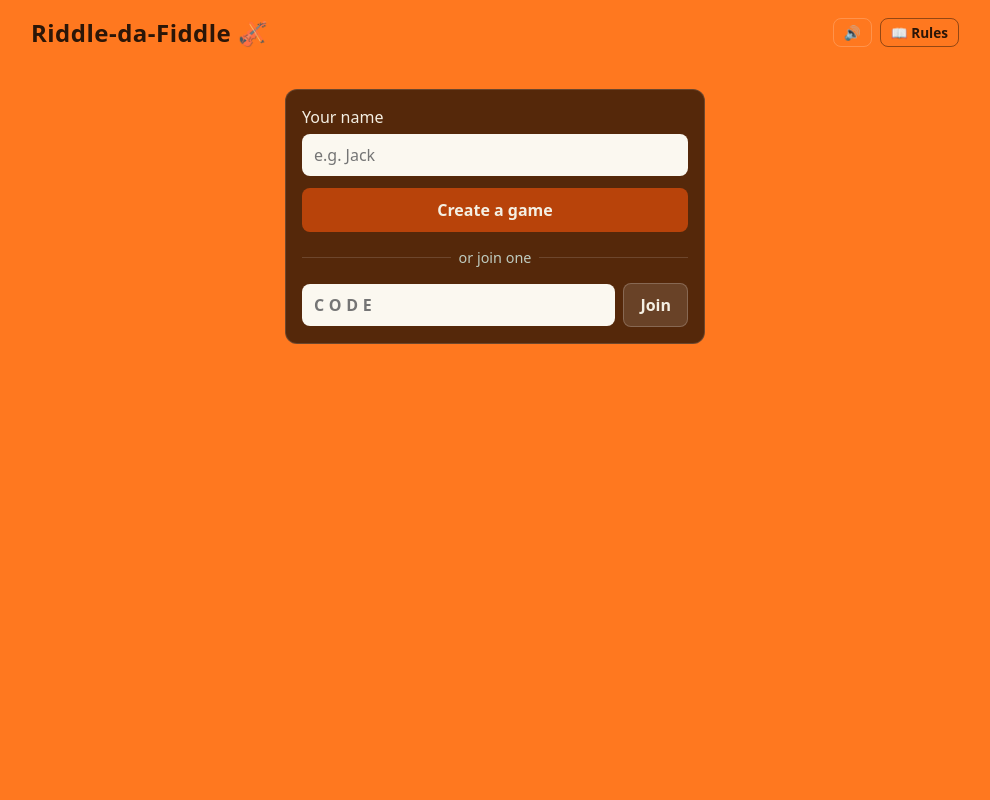
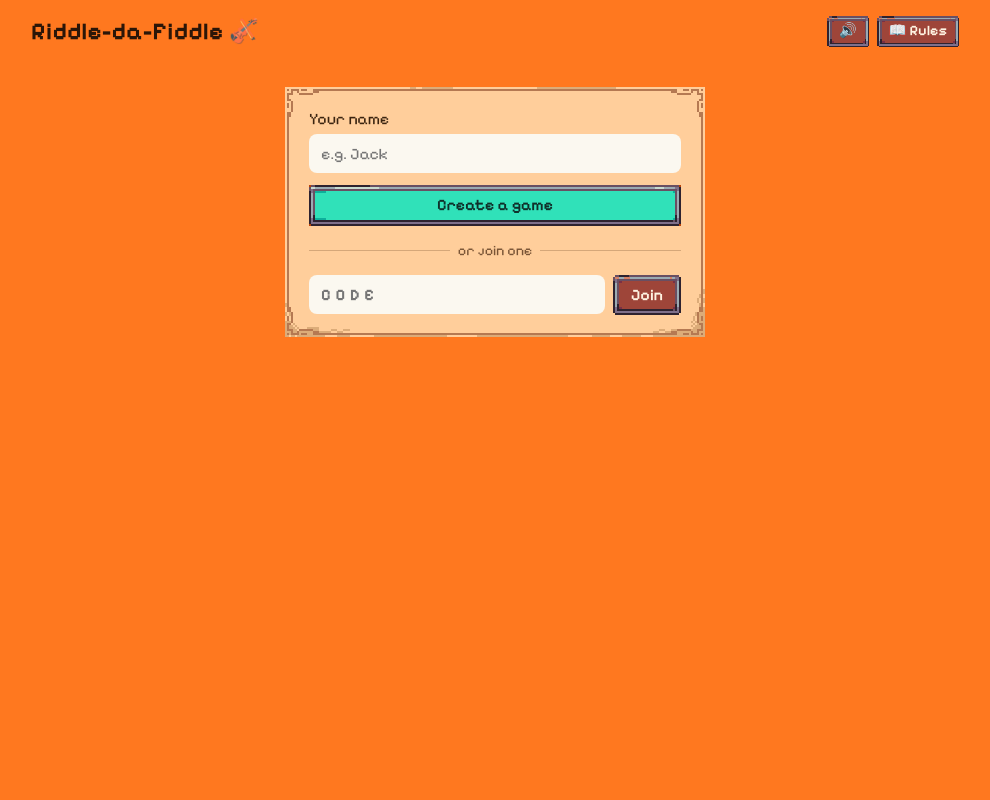
Before and after one commit to OrangeJack-et/Riddle-da-Fiddle, a Flask app: page / in a window 1280 px wide. Shown: the whole page, without its empty margins (145-1135 px from the left). Run offline with Flask 3, Linux system fonts and the light colour scheme; some libraries are stand-ins or nearby versions.

Commit message:
Add pixel-art panels, buttons and font
- Frames from Quintino Pixels' Fantasy UI pack (CC0) as stretchable
  9-slice panels: parchment panels, teal felt table, wood player
  seats, a gem frame for whose turn it is, scroll-banner headings
- Pixel buttons recoloured from the pack's teal button: teal main
  actions, red Fiddle/Leave, gold Riddle, wood for the rest
- Pixelify Sans font (ligatures off so "fi" reads correctly)
- Darker text colours on parchment; credits updated

Co-Authored-By: Claude Opus 5.5 <noreply@anthropic.com>

```diff
--- a/static/style.css
+++ b/static/style.css
@@ -249,3 +249,99 @@ li.rules-example { margin-left: -20px; }
   .room-code { font-size: 2rem; }
   .current-guess { font-size: 1.4rem; }
 }
+
+/* ================================================================
+   Pixel skin: frames and buttons from Quintino Pixels' Fantasy UI
+   pack (CC0), drawn at 2x with crisp pixels. Each piece is a
+   stretchable 9-slice frame (border-image), so it fits any size.
+   ================================================================ */
+body { font-family: "Pixelify Sans", system-ui, sans-serif; font-variant-ligatures: none; }
+button, input, select { font-variant-ligatures: none; }
+
+/* parchment: home, lobby, hand, last reveal, log & chat, results, rules */
+.panel, .results-box, .rules-box {
+  --text: #3b2410; --muted: #7a5536; --panel-border: rgba(90, 50, 20, 0.25);
+  color: var(--text);
+  background: none; border-radius: 0; box-shadow: none;
+  border-style: solid; border-width: 16px;
+  border-image: url("ui/panel_parchment.png") 8 fill / 16px stretch;
+  image-rendering: pixelated;
+  padding: 6px 8px;
+}
+.results-box, .rules-box { padding: 10px 14px 16px; }
+
+/* the table: dark teal felt with the vine-and-gem frame */
+.table.panel {
+  --text: #f4efe3; --muted: #bfe0da; --panel-border: rgba(255, 255, 255, 0.15);
+  border-width: 24px;
+  border-image: url("ui/panel_table.png") 12 fill / 24px stretch;
+  padding: 4px 8px 8px;
+}
+
+/* player seats: wood; whose turn it is gets the gem frame */
+.player {
+  background: none; border-radius: 0;
+  border-style: solid; border-width: 12px;
+  border-image: url("ui/panel_wood.png") 6 fill / 12px stretch;
+  image-rendering: pixelated;
+  padding: 2px 4px;
+}
+.player.current { border-width: 20px; border-image: url("ui/panel_turn.png") 10 fill / 20px stretch; padding: 0; }
+
+/* headings on a little scroll banner */
+.panel > h2, .rules-box h3, .results-headline {
+  display: inline-block; color: #3b2410;
+  border-style: solid; border-width: 8px 12px;
+  border-image: url("ui/banner.png") 4 6 fill / 8px 12px stretch;
+  image-rendering: pixelated;
+  padding: 0 6px 0 12px; margin-bottom: 8px;
+}
+.results-headline { display: block; }
+.rules-summary h3 { margin-top: 6px; }
+
+/* buttons */
+.btn, .btn.ghost, #leave-btn, #rules-btn, #host-game-controls .btn, .rules-close {
+  background: none; border-radius: 0;
+  border-style: solid; border-width: 8px;
+  border-image: url("ui/button_wood.png") 4 fill / 8px stretch;
+  image-rendering: pixelated;
+  color: #fff4e2; padding: 2px 10px; line-height: 1.3;
+}
+.btn:hover:not(:disabled) { background: none; filter: brightness(1.12); }
+.btn:active:not(:disabled) { transform: translateY(1px); }
+.btn.primary { border-image-source: url("ui/button_teal.png"); color: #0f302a; }
+.btn.danger, #leave-btn { border-image-source: url("ui/button_red.png"); color: #fff; }
+#leave-btn:hover { background: none; }
+.btn.gold { border-image-source: url("ui/button_gold.png"); color: #3b2410; }
+.btn.small, #rules-btn, #music-btn, #leave-btn { border-width: 6px; border-image-width: 6px; padding: 0 6px; font-size: 0.9rem; }
+.btn.selected { outline: 3px solid #fff3dc; outline-offset: 2px; }
+
+/* readable colours on parchment */
+.room-code { color: #b8430a; }
+.badge { background: rgba(0, 0, 0, 0.14); }
+.player .badge, .table .badge { background: rgba(255, 255, 255, 0.18); }
+.badge.host { background: var(--accent); color: #2b2210; }
+.badge.bot { background: #5a6fa8; color: #fff; }
+.badge.hacker { background: #8a3fa0; color: #fff; }
+.badge.warn { background: var(--danger); color: #fff; }
+.log li.chat { color: #2b1608; background: rgba(0, 0, 0, 0.07); }
+.change.minus { color: #b3261e; }
+.change.plus { color: #2e7d32; }
+.rules-moves dt { color: #2b1608; }
+.rules-moves dt.fiddle { color: #b3261e; }
+.rules-moves dt.riddle { color: #a0600a; }
+.rules-example { background: rgba(0, 0, 0, 0.05); border-left-color: #b8430a; }
+.rules-summary { background: rgba(0, 0, 0, 0.06); }
+.rules-credits a { color: #8a3a08; }
+.key { background: #fff9ef; }
+
+/* results countdown: dark slider track with a teal fill */
+.results-bar { height: 8px; border-radius: 0; background: #2e222f; }
+.results-bar-fill { background: #30e1b9; }
+
+@media (max-width: 520px) {
+  .panel, .results-box, .rules-box { border-width: 12px; border-image-width: 12px; }
+  .table.panel { border-width: 18px; border-image-width: 18px; }
+}
+.topbar-buttons .btn { white-space: nowrap; }
+@media (max-width: 520px) { .topbar h1 { font-size: 1.2rem; } }
--- a/templates/index.html
+++ b/templates/index.html
@@ -4,6 +4,9 @@
   <meta charset="utf-8">
   <meta name="viewport" content="width=device-width, initial-scale=1">
   <title>Riddle-da-Fiddle</title>
+  <link rel="preconnect" href="https://fonts.googleapis.com">
+  <link rel="preconnect" href="https://fonts.gstatic.com" crossorigin>
+  <link rel="stylesheet" href="https://fonts.googleapis.com/css2?family=Pixelify+Sans:wght@400..700&display=swap">
   <link rel="stylesheet" href="{{ url_for('static', filename='style.css') }}">
 </head>
 <body>
@@ -219,7 +222,9 @@
       <h3>Credits</h3>
       <p class="rules-credits">Music: Vivaldi, <i>Winter</i> (1st movement), performed by John Harrison with the Wichita State University Chamber Players, <a href="https://creativecommons.org/licenses/by-sa/4.0/" target="_blank" rel="noopener">CC BY-SA</a>, via <a href="https://commons.wikimedia.org/wiki/File:Vivaldi_-_Four_Seasons_4_Winter_mvt_1_Allegro_non_molto_-_John_Harrison_violin.oga" target="_blank" rel="noopener">Wikimedia Commons</a>.<br>
         Card art: <a href="https://jfredd.itch.io/pixel-cards" target="_blank" rel="noopener">Pixel Cards by Jfred</a> (CC0).
-        Joker violin: from the <a href="https://k4nnx.itch.io/16-pixel-art-musical-instruments-sprites-pack-32x32" target="_blank" rel="noopener">16 Pixel Art Musical Instruments pack by K4nnx</a>.</p>
+        Joker violin: from the <a href="https://k4nnx.itch.io/16-pixel-art-musical-instruments-sprites-pack-32x32" target="_blank" rel="noopener">16 Pixel Art Musical Instruments pack by K4nnx</a>.<br>
+        Frames and buttons: <a href="https://quintino-pixels.itch.io/pixel-art-ui-elements" target="_blank" rel="noopener">Pixel Art Fantasy UI Pack by Quintino Pixels</a> (CC0).
+        Font: <a href="https://fonts.google.com/specimen/Pixelify+Sans" target="_blank" rel="noopener">Pixelify Sans</a> (Open Font License).</p>
     </article>
   </div>
 
```
Also changed, not shown: README.md, static/ui/banner.png (added), static/ui/button_gold.png (added), static/ui/button_red.png (added), static/ui/button_teal.png (added), static/ui/button_wood.png (added), static/ui/panel_parchment.png (added), static/ui/panel_table.png (added), static/ui/panel_turn.png (added), static/ui/panel_wood.png (added).
